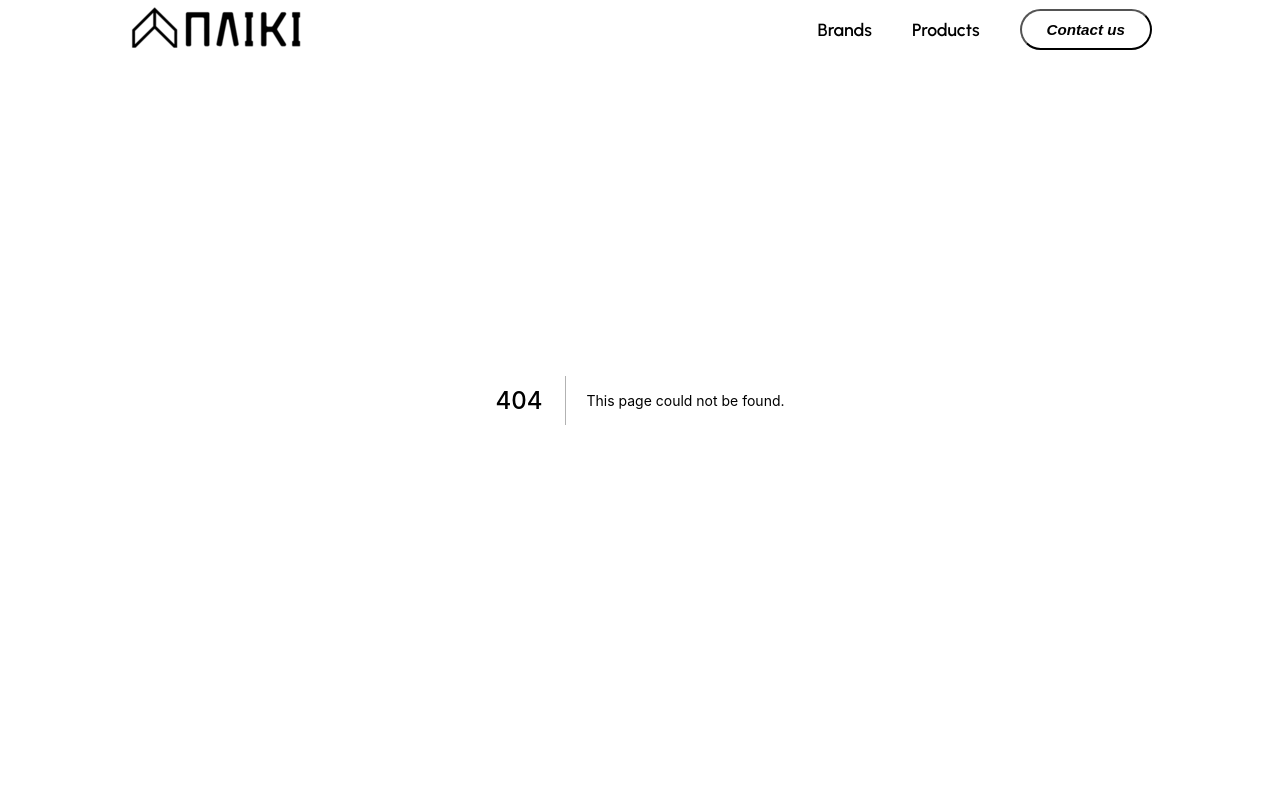
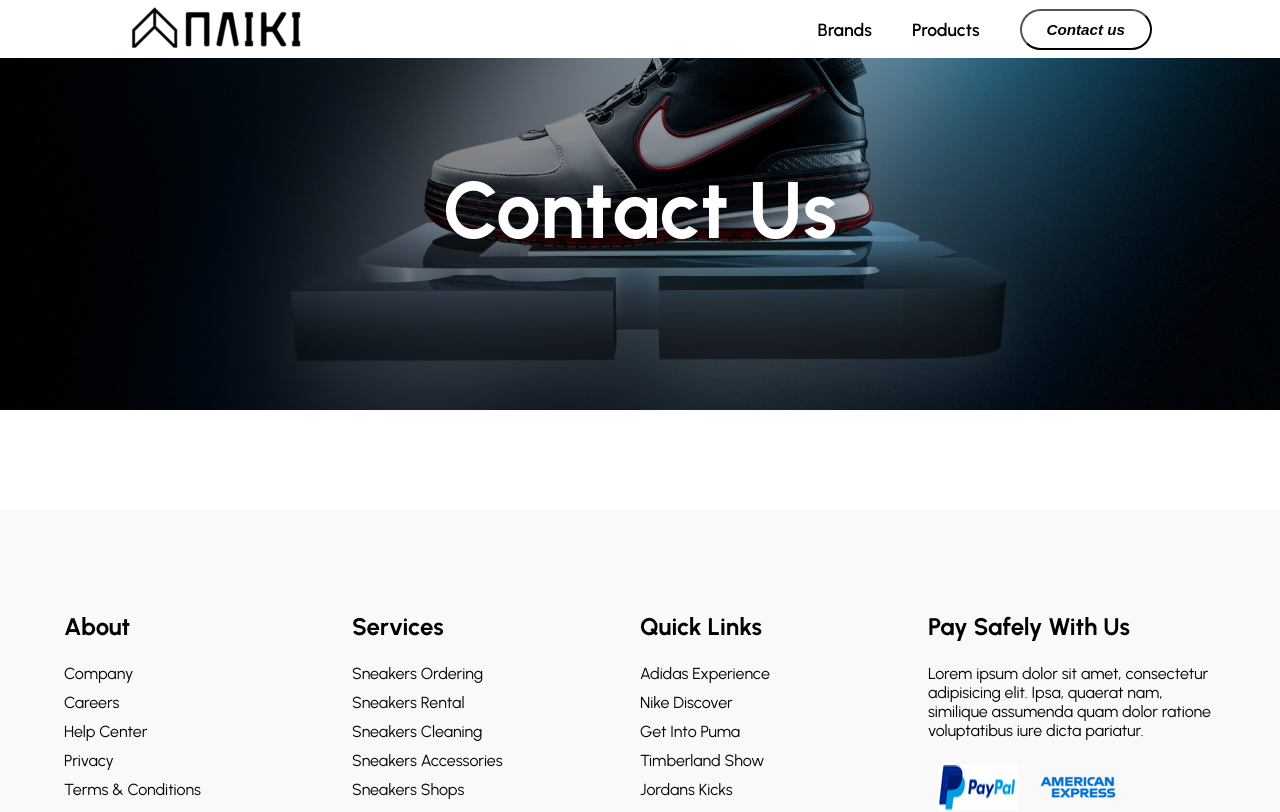
Before and after one commit to rzngnam1402/naiki-ecommerce-project, a Next.js app: page /contact-us in a window 1280 px wide. Before the commit this address had no page. Shown: the top 812 px of the page. Built offline with nearby package versions, Linux system fonts and the light colour scheme.

Commit message:
adding contact header

```diff
--- /dev/null
+++ b/components/contact/contact-header.js
@@ -0,0 +1,12 @@
+import React from 'react'
+import classes from './contact-header.module.css'
+
+const ContactHeader = () => {
+    return (
+        <div className={classes.header}>
+            <h1 className={classes.h1}>Contact Us</h1>
+        </div>
+    )
+}
+
+export default ContactHeader
--- /dev/null
+++ b/components/contact/contact-header.module.css
@@ -0,0 +1,16 @@
+.header {
+    margin-top: 10px;
+    background-image: linear-gradient(to right, rgba(0, 0, 0, 0.7), rgba(0, 0, 0, 0.1)), url("/images/sneakers/hero4.jpg");
+    height: 50vh;
+    background-position: center;
+    background-size: cover;
+    display: flex;
+    justify-content: center;
+    align-items: center;
+}
+
+.h1 {
+    font-size: 500%;
+    color: white;
+    text-shadow: 2px;
+}
--- a/components/layout/main-header.js
+++ b/components/layout/main-header.js
@@ -16,7 +16,7 @@
                     </li>
                 </ul>
             </nav>
-            <Link href="#" ><button className={classes.button}>Contact us</button></Link>
+            <Link href="/contact-us" ><button className={classes.button}>Contact us</button></Link>
         </header >
     )
 }
--- /dev/null
+++ b/pages/contact-us/index.js
@@ -0,0 +1,13 @@
+import React from 'react'
+import ContactHeader from '../../components/contact/contact-header'
+
+const ContactPage = () => {
+    return (
+        <div>
+            <ContactHeader />
+        </div>
+    )
+
+}
+
+export default ContactPage
--- a/pages/index.js
+++ b/pages/index.js
@@ -1,12 +1,10 @@
 import React from 'react'
 import HeroContent from '../components/hero-content/hero-content'
-import Preview from '../components/preview/index.js'
 
 const HomePage = () => {
   return (
     <>
       <HeroContent />
-      <Preview />
     </>
 
   )
```
